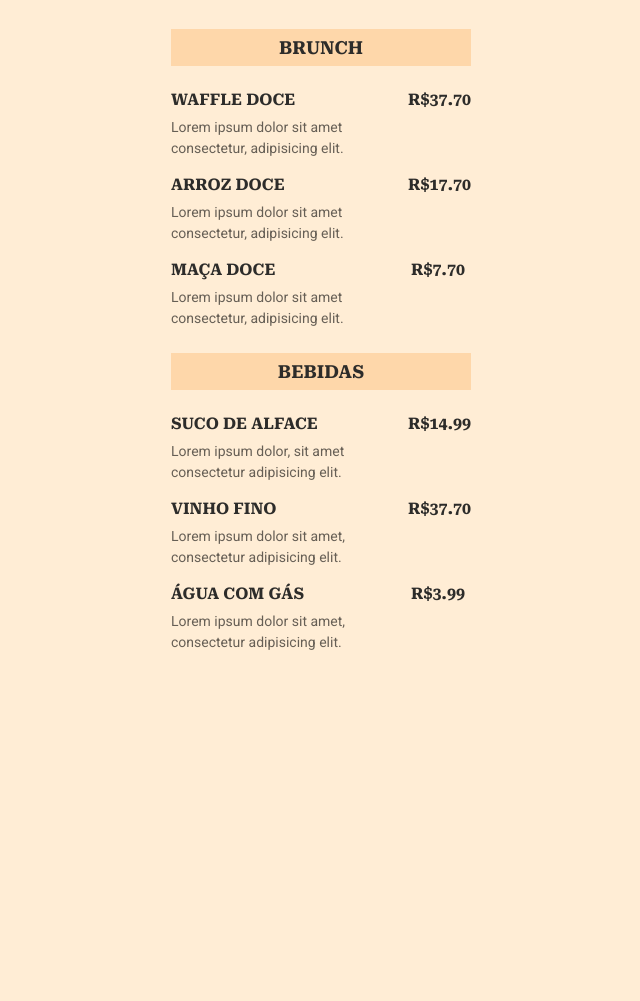
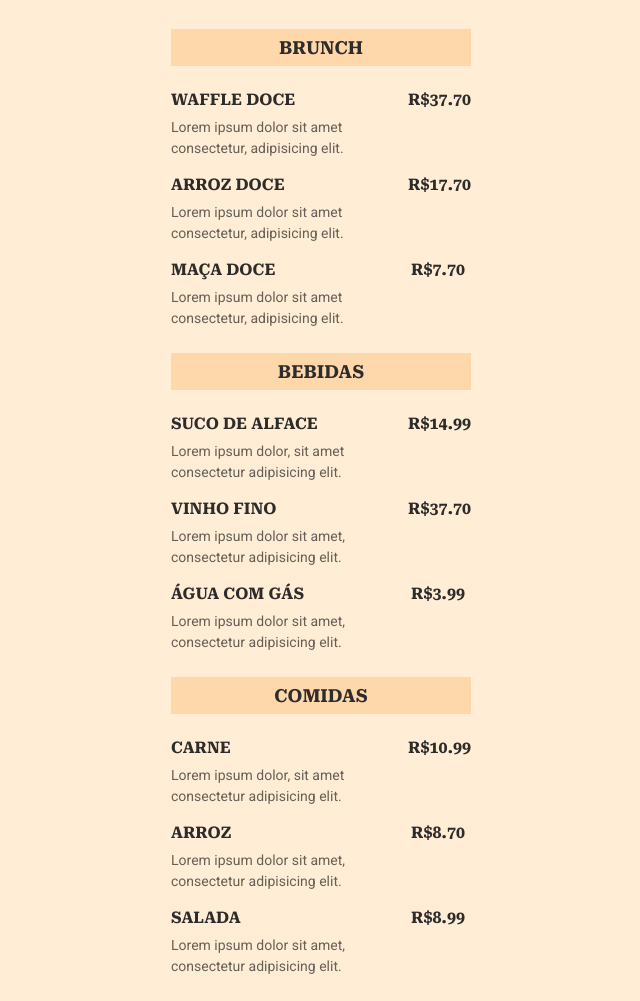
Before and after one commit to leojrx/maratona-explorer-3, a plain HTML site: page index.html in a window 1280 px wide. Shown: the part 88-1089 px from the top of the page, without its empty margins (319-959 px from the left). Before the commit the page ends 800 px from the top, so only its background shows below. Drawn offline with Linux system fonts and the light colour scheme.

Commit message:
atualização do menu

```diff
--- a/index.html
+++ b/index.html
@@ -109,6 +109,55 @@
         </ul>
     </section>
 
+    <section>
+      <h2>Comidas</h2>
+
+        <ul>
+         <li>
+           <div class="details">
+             <h3>Carne</h3>
+             <p class=" description">
+              Lorem ipsum dolor, sit amet consectetur adipisicing elit.
+             </p>
+           </div>
+
+           <strong class="price">
+             R$10.99
+           </strong>
+         </li>
+
+         <li>
+           <div class="details">
+              <h3>Arroz</h3>
+             <p class="description">
+              Lorem ipsum dolor sit amet, consectetur adipisicing elit.
+             </p>
+            </div>
+           <strong class="price">
+             R$8.70
+           </strong>
+         </li>
+
+         <li>
+           <div class="details">
+              <h3>Salada</h3>
+             <p class="description">
+              Lorem ipsum dolor sit amet, consectetur adipisicing elit.
+             </p>
+            </div>
+           <strong class="price">
+             R$8.99
+           </strong>
+         </li>
+
+
+
+
+        </ul>
+    </section>
+
+
+
 
   </body>
 </html>
```
